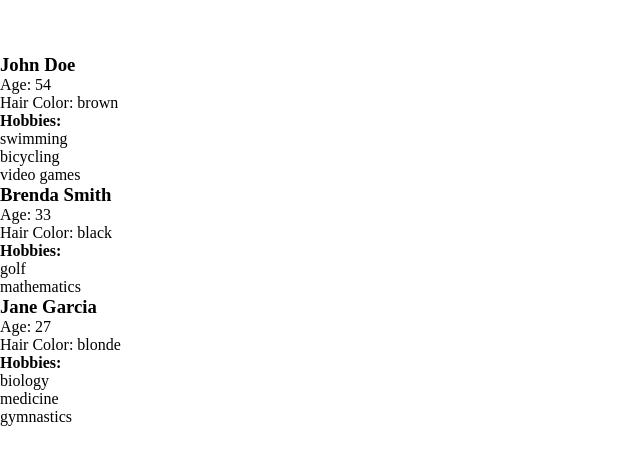
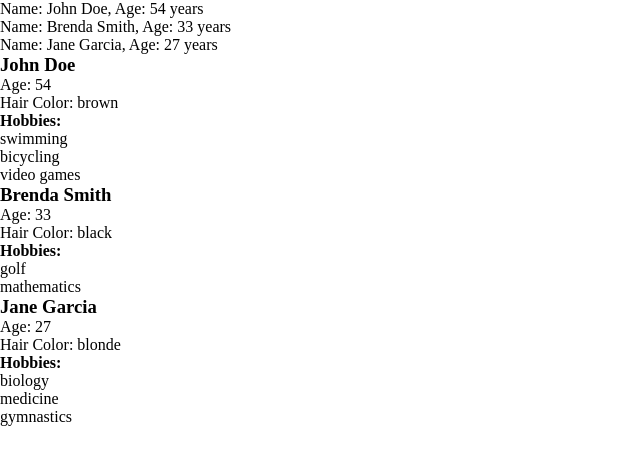
Before and after one commit to ThiagoRAD/react-design-patterns, a React (Vite) app in the folder layout-components/: page / in a window 1280 px wide. Shown: the top 464 px of the page, without its empty margins (0-640 px from the left). Built offline with nearby package versions, Linux system fonts and the light colour scheme.

Commit message:
small person list item

```diff
--- a/layout-components/src/SmallPersonListItem.jsx
+++ b/layout-components/src/SmallPersonListItem.jsx
@@ -1,5 +1,8 @@
-const SmallPersonListItem = () => {
-
+const SmallPersonListItem = ({person}) => {
+  const {name, age} = person;
+  return (
+    <p>Name: {name}, Age: {age} years</p>
+  )
 }
 
 export default SmallPersonListItem;
```
